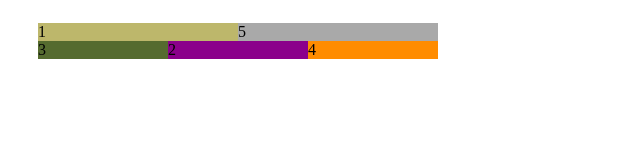
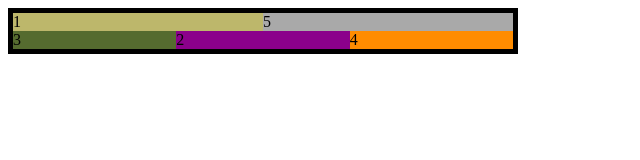
Before and after one commit to andrew111111111111/hw-15, a plain HTML site: page index.html in a window 1280 px wide. Shown: the whole page, without its empty margins (0-640 px from the left). Drawn offline with Linux system fonts and the light colour scheme.

Commit message:
cfcvgghyg

```diff
--- a/index.html
+++ b/index.html
@@ -7,7 +7,6 @@
     <link rel="stylesheet" href="./main.css" />
   </head>
   <body>
-    <div class="container">
     <div class="holder">
       <div class="item">1</div>
       <div class="item">2</div>
@@ -15,6 +14,5 @@
       <div class="item">4</div>
       <div class="item">5</div>
     </div>
-    </div>
   </body>
 </html>
--- a/main.css
+++ b/main.css
@@ -1,46 +1,47 @@
-.container {
-  max-width: 430px;
-  padding: 15px 0px;
-  margin: auto 15px;
-}
 .holder {
-  border-radius: 5px;
+  border: 5px solid black;
   display: flex;
   justify-content: center;
   flex-wrap: wrap;
+  max-width: 500px;
 }
 .item:nth-child(1) {
   display: inline-block;
   background-color: darkkhaki;
-  width: 200px;
+  flex-basis: 200px;
   order: 1;
   flex-shrink: 0;
+  flex-grow: 2;
 }
 .item:nth-child(2) {
   display: inline-block;
   background-color: darkmagenta;
-  width: 140px;
+  flex-basis: 140px;
   order: 4;
+  flex-grow: 1;
   flex-shrink: 0;
 }
 .item:nth-child(3) {
   display: inline-block;
   background-color: darkolivegreen;
-  width: 130px;
+  flex-basis: 130px;
   order: 3;
   flex-shrink: 0;
+  flex-grow: 1;
 }
 .item:nth-child(4) {
   display: inline-block;
   background-color: darkorange;
-  width: 130px;
+  flex-basis: 130px;
   order: 5;
   flex-shrink: 0;
+  flex-grow: 1;
 }
 .item:nth-child(5) {
   display: inline-block;
   background-color: darkgrey;
-  width: 200px;
+  flex-basis: 200px;
   order: 2;
   flex-shrink: 0;
+  flex-grow: 2;
 }
```
Lines whose indentation alone changed are shown as unchanged.
